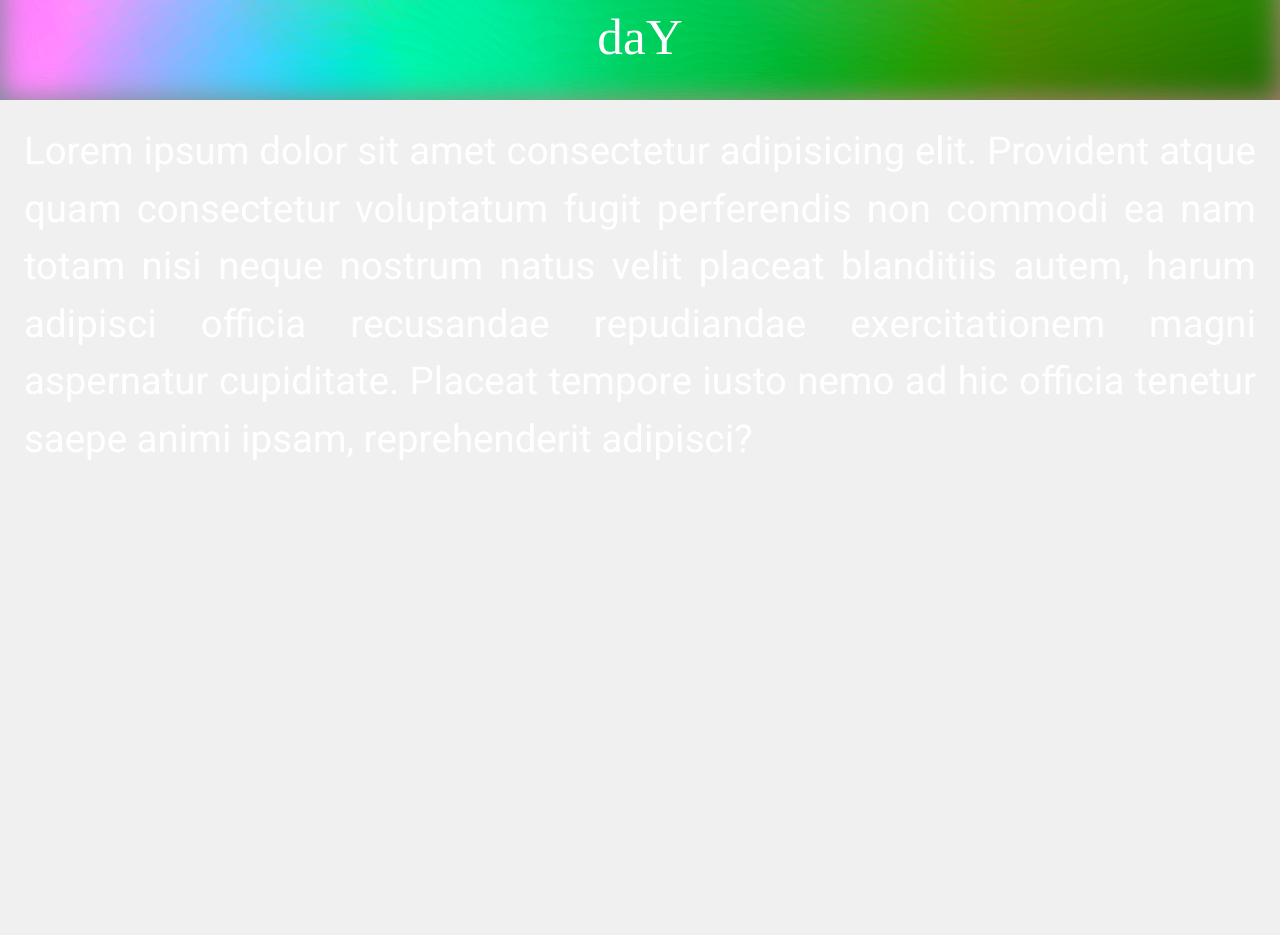
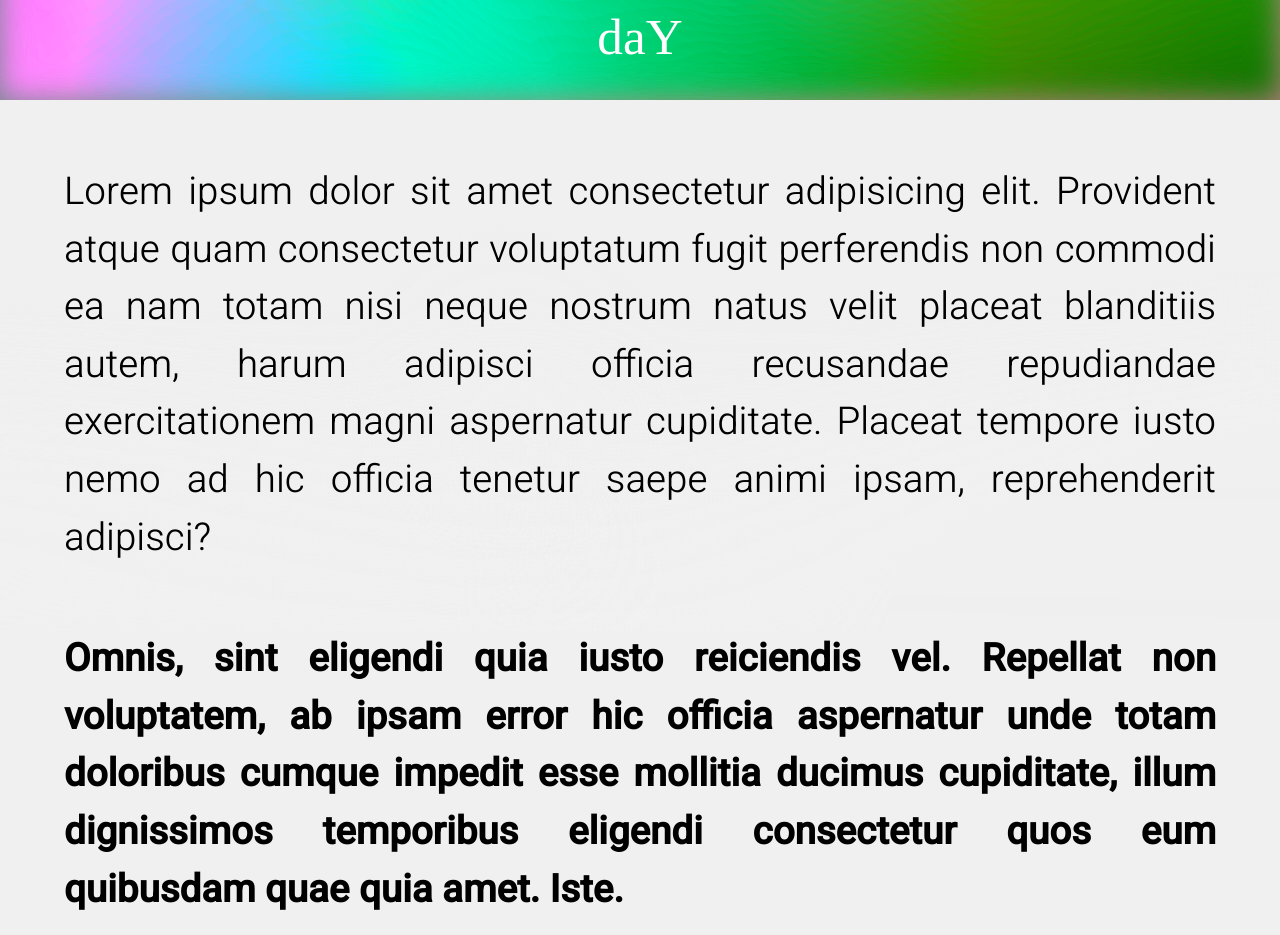
Before and after one commit to youngburi/homepage, a Next.js app: page / in a window 1280 px wide. Shown: the part 700-1635 px from the top of the page. Before the commit the page ends 1194 px from the top, so only its background shows below. Built offline with nearby package versions, Linux system fonts and the light colour scheme; a web font is replaced by a local one.

Commit message:
added white background at bottom + more lorem

```diff
--- a/pages/index.tsx
+++ b/pages/index.tsx
@@ -3,6 +3,7 @@ import React from "react";
 import { Background } from "../components/background/Background";
 import { Square } from "../components/squares/SquareBox";
 import { SquareGrid } from "../components/squares/SquareGrid";
+import { transitionToSolidBackground } from "../utils/styles";
 
 const IndexPage = () => {
   return (
@@ -64,6 +65,7 @@ const IndexPage = () => {
           textAlign="center"
           transform="300ms ease"
           fontSize={["2rem", "2rem", "clamp(1.5rem, 4vw, 4rem)"]}
+          px={["4", "4", "4"]}
           // fontWeight={["bold"]}
         >
           {`Software devEloper by day,
@@ -73,11 +75,13 @@ const IndexPage = () => {
       </Box>
       <Box
         position="relative"
-        p={["4", "4", "6"]}
+        p={["12", "12", "16"]}
         fontSize={["1.8rem", "1.9rem", "clamp(2rem, 3vw, 2.5rem)"]}
+        fontWeight="300"
         textAlign="justify"
+        bg={transitionToSolidBackground}
       >
-        <Text color="white">
+        <Text color="black">
           Lorem ipsum dolor sit amet consectetur adipisicing elit. Provident
           atque quam consectetur voluptatum fugit perferendis non commodi ea nam
           totam nisi neque nostrum natus velit placeat blanditiis autem, harum
@@ -86,6 +90,23 @@ const IndexPage = () => {
           tenetur saepe animi ipsam, reprehenderit adipisci?
         </Text>
       </Box>
+      <Box
+        position="relative"
+        px={["12", "12", "16"]}
+        pb="4"
+        fontSize={["1.8rem", "1.9rem", "clamp(2rem, 3vw, 2.5rem)"]}
+        fontWeight="700"
+        textAlign="justify"
+        bg="rgba(240, 240, 240, 0.99)"
+      >
+        <Text color="black">
+          Omnis, sint eligendi quia iusto reiciendis vel. Repellat non
+          voluptatem, ab ipsam error hic officia aspernatur unde totam doloribus
+          cumque impedit esse mollitia ducimus cupiditate, illum dignissimos
+          temporibus eligendi consectetur quos eum quibusdam quae quia amet.
+          Iste.
+        </Text>
+      </Box>
     </Box>
   );
 };
--- a/utils/global-styles.css
+++ b/utils/global-styles.css
@@ -18,5 +18,5 @@ html {
     rgb(255, 12, 162, 0.6),
     rgb(76, 0, 255, 0.8)
   ); */
-  background: rgba(255, 255, 255, 0.6);
+  background: rgba(0, 0, 0, 1);
 }
--- a/utils/styles.ts
+++ b/utils/styles.ts
@@ -50,3 +50,10 @@ radial-gradient(circle at 100% 34.400000000000716%, transparent, transparent 55%
 radial-gradient(ellipse at -110% 34.400000000000716%, transparent, transparent 55%, rgba(255,255,255, 0.4) 65%, transparent 68%),
 radial-gradient(circle, rgba(238,174,202,0.5) 0%, rgba(148,187,233,0.6) 100%)
 `;
+
+export const transitionToSolidBackground = `
+radial-gradient(circle at 40% 55%, rgba(240, 240, 240, 0.4) 0%, transparent 21%),
+radial-gradient(ellipse at -10% 90%, rgba(240, 240, 240, 0.99), transparent 40%),
+radial-gradient(ellipse at 120% 100%, rgba(240, 240, 240, 0.99) 30%, transparent 50%),
+linear-gradient(1deg, rgba(240, 240, 240, 0.99), transparent 60%)
+`;
```
